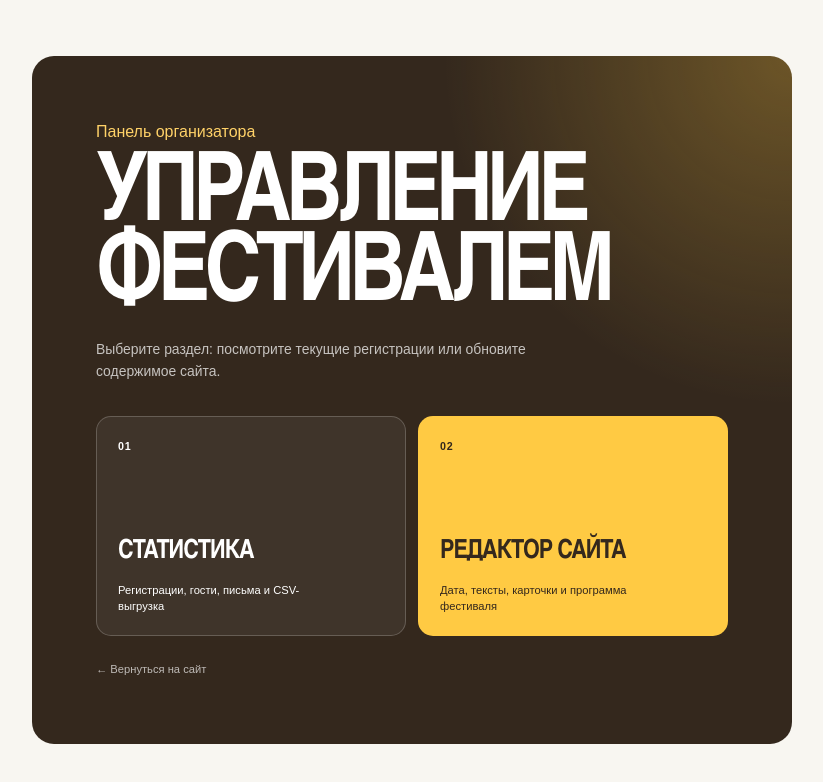
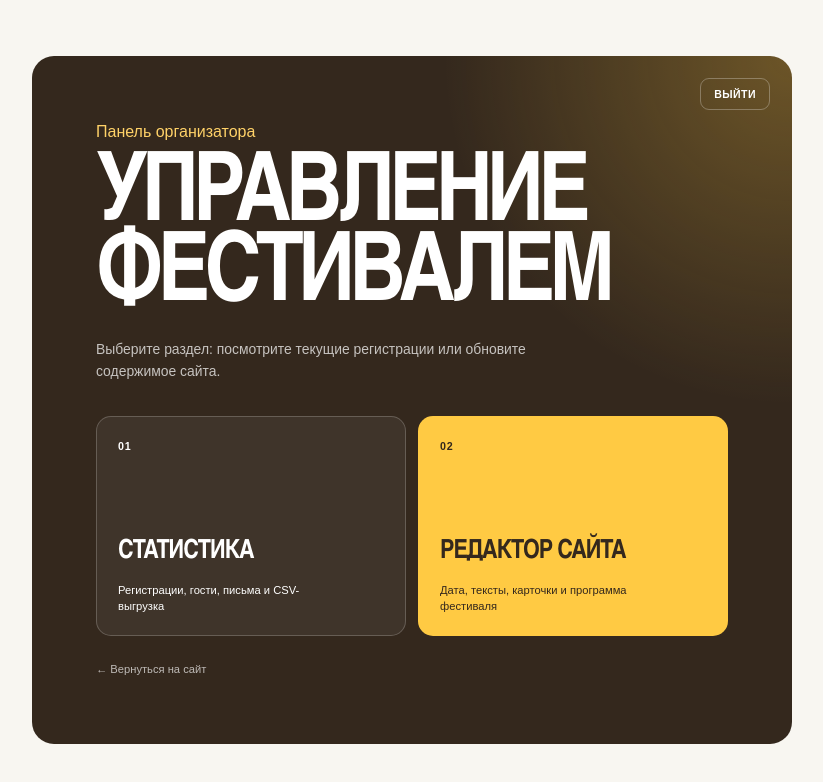
Before and after one commit to nepovtor/festival-platform, a Next.js app: page /admin in a window 1280 px wide. Shown: the top 782 px of the page, without its empty margins (228-1051 px from the left). Built offline with nearby package versions, Linux system fonts and the light colour scheme; no server answers.

Commit message:
Add admin logout button

```diff
--- a/app/admin/content/page.tsx
+++ b/app/admin/content/page.tsx
@@ -1,5 +1,6 @@
 import type { Metadata } from "next";
 import Link from "next/link";
+import { AdminLogoutButton } from "@/components/admin-logout-button";
 import { SiteEditor } from "@/components/site-editor";
 import { getSiteContent } from "@/db";
 
@@ -23,7 +24,7 @@ export default async function ContentAdminPage() {
           <p className="eyebrow">Панель организатора</p>
           <h1>Содержимое сайта</h1>
         </div>
-        <p className="admin-access-note">Изменения сохраняются сразу</p>
+        <AdminLogoutButton />
       </header>
       <SiteEditor initialContent={content} />
     </main>
--- a/app/admin/page.tsx
+++ b/app/admin/page.tsx
@@ -1,5 +1,6 @@
 import type { Metadata } from "next";
 import Link from "next/link";
+import { AdminLogoutButton } from "@/components/admin-logout-button";
 
 export const metadata: Metadata = {
   title: "Админка — Город говорит",
@@ -11,6 +12,7 @@ export default function AdminHomePage() {
     <main className="admin-home">
       <section className="admin-home-card">
         <p className="eyebrow">Панель организатора</p>
+        <AdminLogoutButton />
         <h1>Управление фестивалем</h1>
         <p>
           Выберите раздел: посмотрите текущие регистрации или обновите
--- a/app/admin/registrations/page.tsx
+++ b/app/admin/registrations/page.tsx
@@ -1,6 +1,7 @@
 import type { Metadata } from "next";
 import Link from "next/link";
 import { AdminDashboard } from "@/components/admin-dashboard";
+import { AdminLogoutButton } from "@/components/admin-logout-button";
 import { listRegistrations } from "@/db";
 
 export const dynamic = "force-dynamic";
@@ -23,7 +24,7 @@ export default async function RegistrationsAdminPage() {
           <p className="eyebrow">Панель организатора</p>
           <h1>Регистрации</h1>
         </div>
-        <p className="admin-access-note">Доступ ограничен паролем</p>
+        <AdminLogoutButton />
       </header>
       <AdminDashboard registrations={rows} />
     </main>
--- a/app/globals.css
+++ b/app/globals.css
@@ -437,6 +437,26 @@ h1, h2 {
   text-transform: uppercase;
 }
 
+.admin-logout-button {
+  padding: 9px 13px;
+  border: 1px solid rgba(255, 255, 255, 0.28);
+  border-radius: 9px;
+  background: transparent;
+  color: white;
+  font: 800 0.66rem var(--body);
+  letter-spacing: 0.04em;
+  text-transform: uppercase;
+  cursor: pointer;
+}
+.admin-logout-button:hover { border-color: var(--accent); color: var(--accent); }
+.admin-logout-button:disabled { cursor: wait; opacity: 0.6; }
+.admin-home-card > .admin-logout-button {
+  position: absolute;
+  top: 22px;
+  right: 22px;
+}
+.admin-home-card { position: relative; }
+
 .admin-header-actions { display: grid; justify-items: end; gap: 11px; }
 .admin-content-link {
   padding: 10px 13px;
--- /dev/null
+++ b/components/admin-logout-button.tsx
@@ -0,0 +1,30 @@
+"use client";
+
+import { useRouter } from "next/navigation";
+import { useState } from "react";
+
+export function AdminLogoutButton() {
+  const router = useRouter();
+  const [isLoggingOut, setIsLoggingOut] = useState(false);
+
+  async function logout() {
+    setIsLoggingOut(true);
+    try {
+      await fetch("/api/admin/login", { method: "DELETE" });
+    } finally {
+      router.replace("/admin/login");
+      router.refresh();
+    }
+  }
+
+  return (
+    <button
+      className="admin-logout-button"
+      disabled={isLoggingOut}
+      onClick={logout}
+      type="button"
+    >
+      {isLoggingOut ? "Выходим…" : "Выйти"}
+    </button>
+  );
+}
```
